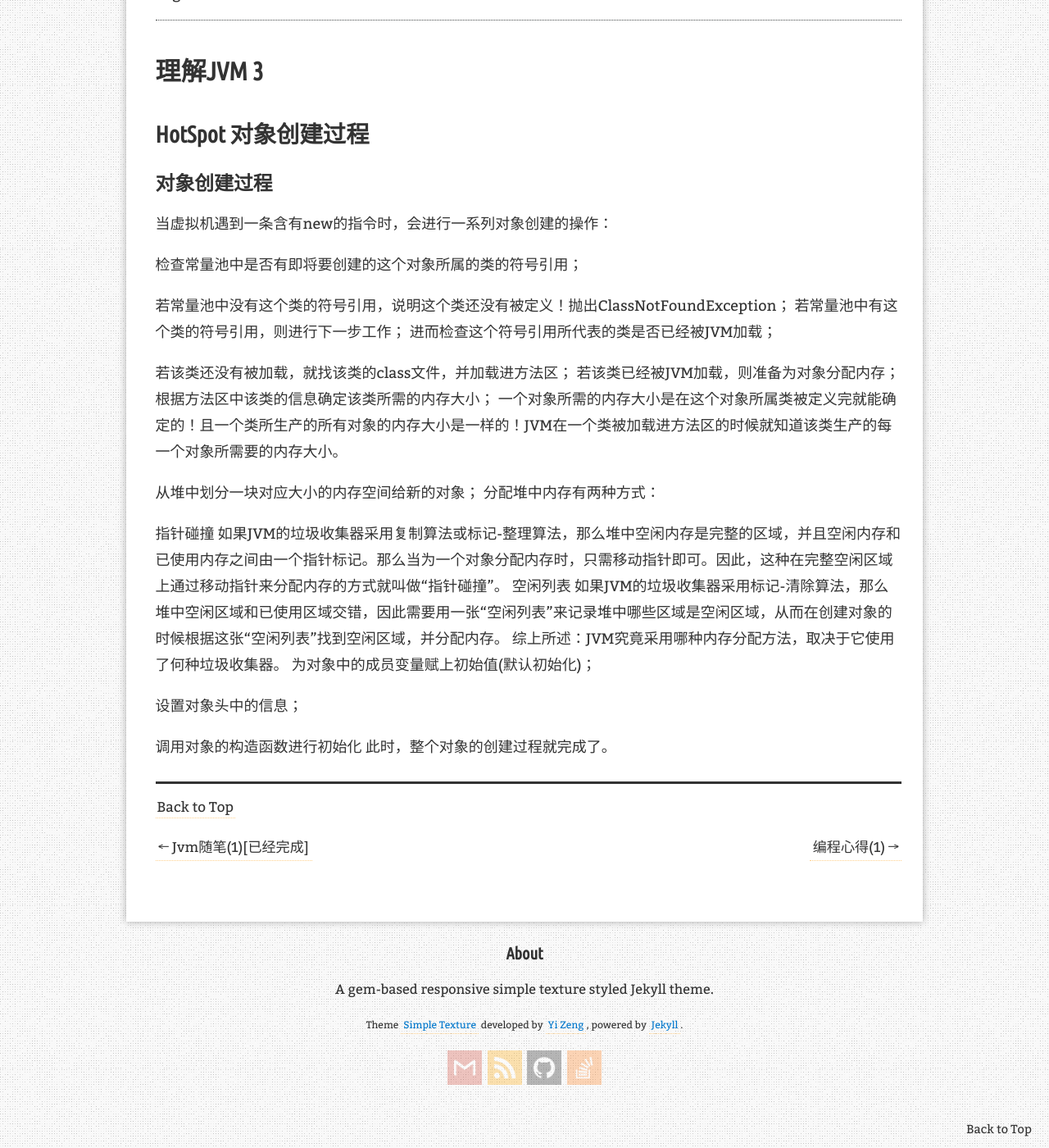
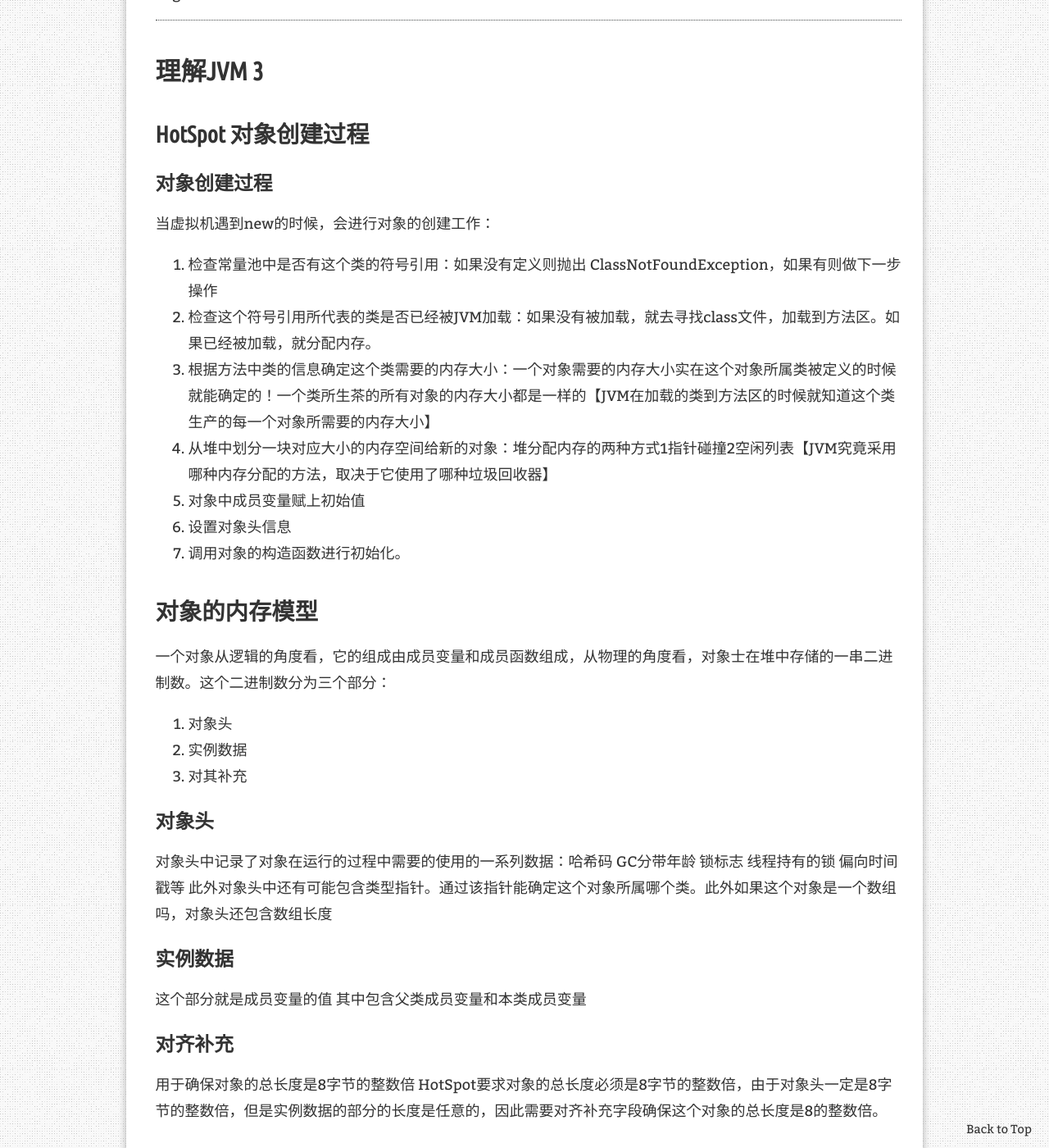
Before and after one commit to xhrjdzw/xuhaoran.github.io, a Jekyll site: the page built from _posts/2017-09-19-JVM随笔(2)[正在学习].md, in a window 1280 px wide and 1400 px high, scrolled down 296 px. Shown: the whole window at 82% size. Built offline with Jekyll 4.4.1, drawn with Linux system fonts in a browser that asks for light colours; nearby versions of some CDN libraries; our own code applies the rules of GitHub Pages for plain Markdown files; comment, search, counter and statistics services are not loaded; some of the changed text lies outside the part shown.

Commit message:
xhrjdzw
完成当日任务！！！

```diff
--- a/_posts/2017-09-19-JVM随笔(2)[正在学习].md
+++ b/_posts/2017-09-19-JVM随笔(2)[正在学习].md
@@ -3,32 +3,44 @@
 
 ### 对象创建过程
 
+当虚拟机遇到new的时候，会进行对象的创建工作：
+1. 检查常量池中是否有这个类的符号引用：如果没有定义则抛出 ClassNotFoundException，如果有则做下一步操作
+2. 检查这个符号引用所代表的类是否已经被JVM加载：如果没有被加载，就去寻找class文件，加载到方法区。如果已经被加载，就分配内存。
+3. 根据方法中类的信息确定这个类需要的内存大小：一个对象需要的内存大小实在这个对象所属类被定义的时候就能确定的！一个类所生茶的所有对象的内存大小都是一样的【JVM在加载的类到方法区的时候就知道这个类生产的每一个对象所需要的内存大小】
+4. 从堆中划分一块对应大小的内存空间给新的对象：堆分配内存的两种方式1指针碰撞2空闲列表【JVM究竟采用哪种内存分配的方法，取决于它使用了哪种垃圾回收器】
+5. 对象中成员变量赋上初始值
+6. 设置对象头信息
+7. 调用对象的构造函数进行初始化。
 
 
-当虚拟机遇到一条含有new的指令时，会进行一系列对象创建的操作：
+## 对象的内存模型
 
-检查常量池中是否有即将要创建的这个对象所属的类的符号引用；
 
-若常量池中没有这个类的符号引用，说明这个类还没有被定义！抛出ClassNotFoundException；
-若常量池中有这个类的符号引用，则进行下一步工作；
-进而检查这个符号引用所代表的类是否已经被JVM加载；
+一个对象从逻辑的角度看，它的组成由成员变量和成员函数组成，从物理的角度看，对象士在堆中存储的一串二进制数。这个二进制数分为三个部分：
+1. 对象头
+2. 实例数据
+3. 对其补充
 
-若该类还没有被加载，就找该类的class文件，并加载进方法区；
-若该类已经被JVM加载，则准备为对象分配内存；
-根据方法区中该类的信息确定该类所需的内存大小；
-一个对象所需的内存大小是在这个对象所属类被定义完就能确定的！且一个类所生产的所有对象的内存大小是一样的！JVM在一个类被加载进方法区的时候就知道该类生产的每一个对象所需要的内存大小。
+### 对象头
 
-从堆中划分一块对应大小的内存空间给新的对象；
-分配堆中内存有两种方式：
+对象头中记录了对象在运行的过程中需要的使用的一系列数据：哈希码 GC分带年龄 锁标志 线程持有的锁 偏向时间戳等
+此外对象头中还有可能包含类型指针。通过该指针能确定这个对象所属哪个类。此外如果这个对象是一个数组吗，对象头还包含数组长度
 
-指针碰撞
-如果JVM的垃圾收集器采用复制算法或标记-整理算法，那么堆中空闲内存是完整的区域，并且空闲内存和已使用内存之间由一个指针标记。那么当为一个对象分配内存时，只需移动指针即可。因此，这种在完整空闲区域上通过移动指针来分配内存的方式就叫做“指针碰撞”。
-空闲列表
-如果JVM的垃圾收集器采用标记-清除算法，那么堆中空闲区域和已使用区域交错，因此需要用一张“空闲列表”来记录堆中哪些区域是空闲区域，从而在创建对象的时候根据这张“空闲列表”找到空闲区域，并分配内存。
-综上所述：JVM究竟采用哪种内存分配方法，取决于它使用了何种垃圾收集器。
-为对象中的成员变量赋上初始值(默认初始化)；
+### 实例数据
 
-设置对象头中的信息；
+这个部分就是成员变量的值 其中包含父类成员变量和本类成员变量
 
-调用对象的构造函数进行初始化
-此时，整个对象的创建过程就完成了。
+### 对齐补充
+
+用于确保对象的总长度是8字节的整数倍
+HotSpot要求对象的总长度必须是8字节的整数倍，由于对象头一定是8字节的整数倍，但是实例数据的部分的长度是任意的，因此需要对齐补充字段确保这个对象的总长度是8的整数倍。
+
+## 访问对象的过程
+引用类型的变量中存放的是一个地址，所以根据地址类型的不同，对象也有不同的访问方式：
+1. 句柄的访问方式。 堆中有一块区域叫做“句柄池”的内存空间，用于存放所有对象的地址和所有对象所属类的类信息。
+引用类型的变量存放的是该对象在句柄池中的地址，访问对象时，首先需要通过引用类型的变量找到该对象的句柄，然后根据句柄中对象的地址再访问对象。
+2. 直接指针访问的方式 引用类型的变量直接存放着对象地址，通过引用能过直接访问对象，但是对象所在的内存空间需要额外的策略存储对象所属类信息的地址。
+
+### 比较
+
+HotSpot采用直接指针的方式访问对象，只需要一次操作，性能是句柄的一倍。但是需要额外的策略存储对象在方法区中类信息的地址。
```
Also changed, not shown: _posts/2017-09-18-每日打卡(1).md (added, +19 -0 lines).
